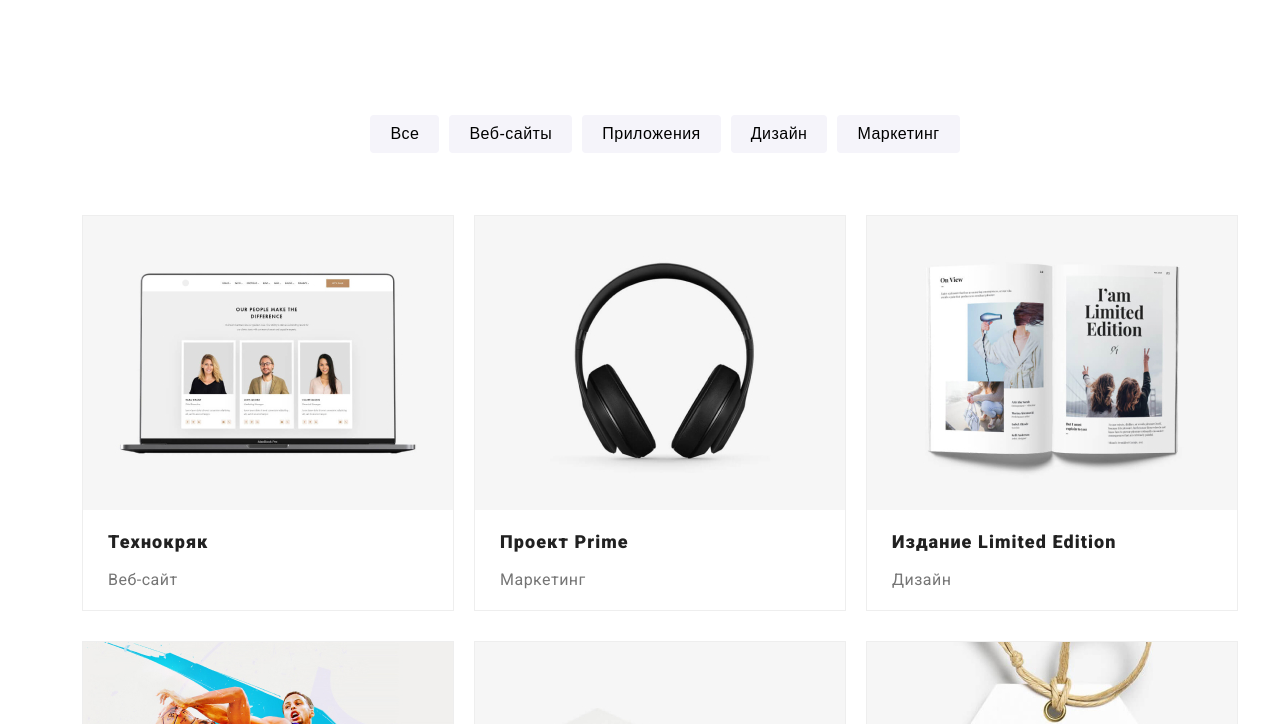
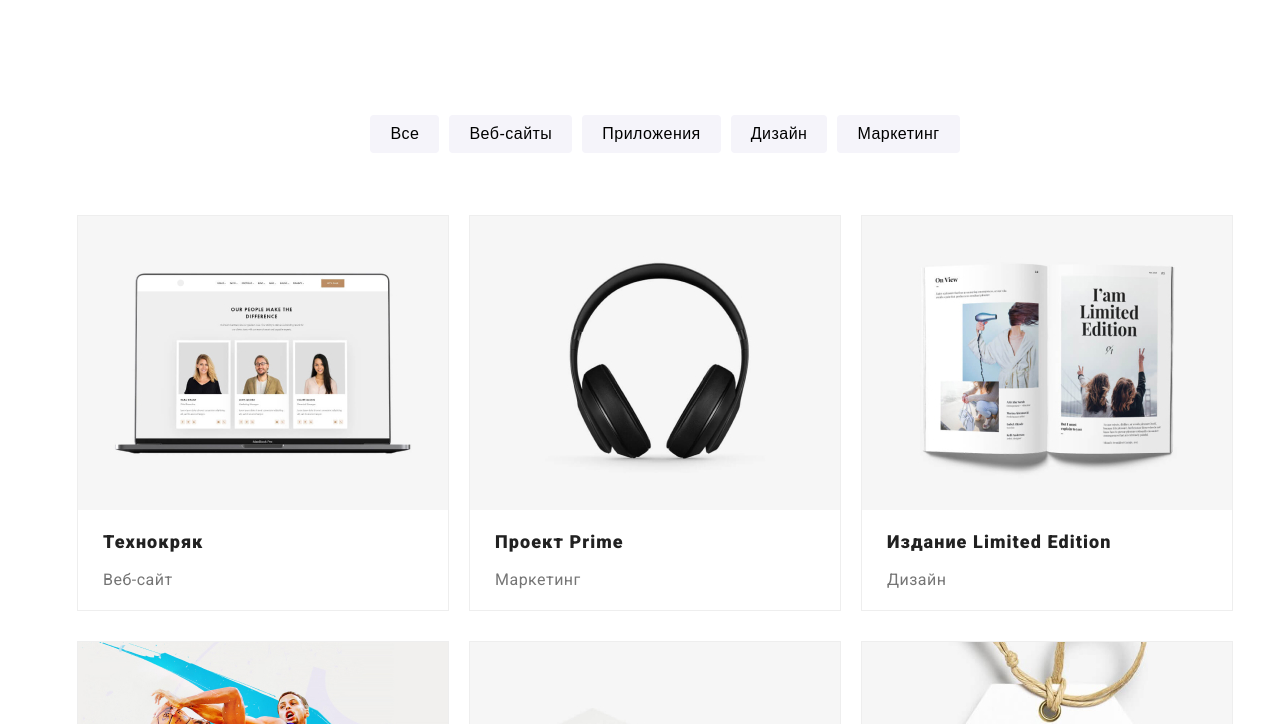
Before and after one commit to YuraFLex/goit-markup-hw-02, a plain HTML site: page portfolio.html in a window 1280 px wide. Shown: the part 76-800 px from the top of the page. Drawn offline with Linux system fonts and the light colour scheme.

Commit message:
Update style.css

```diff
--- a/css/style.css
+++ b/css/style.css
@@ -367,6 +367,7 @@ body{
     display: flex;
     width: 100%;
     justify-content: center;
+    padding: 0 215px 95px 205px;
 }
 
 
```
